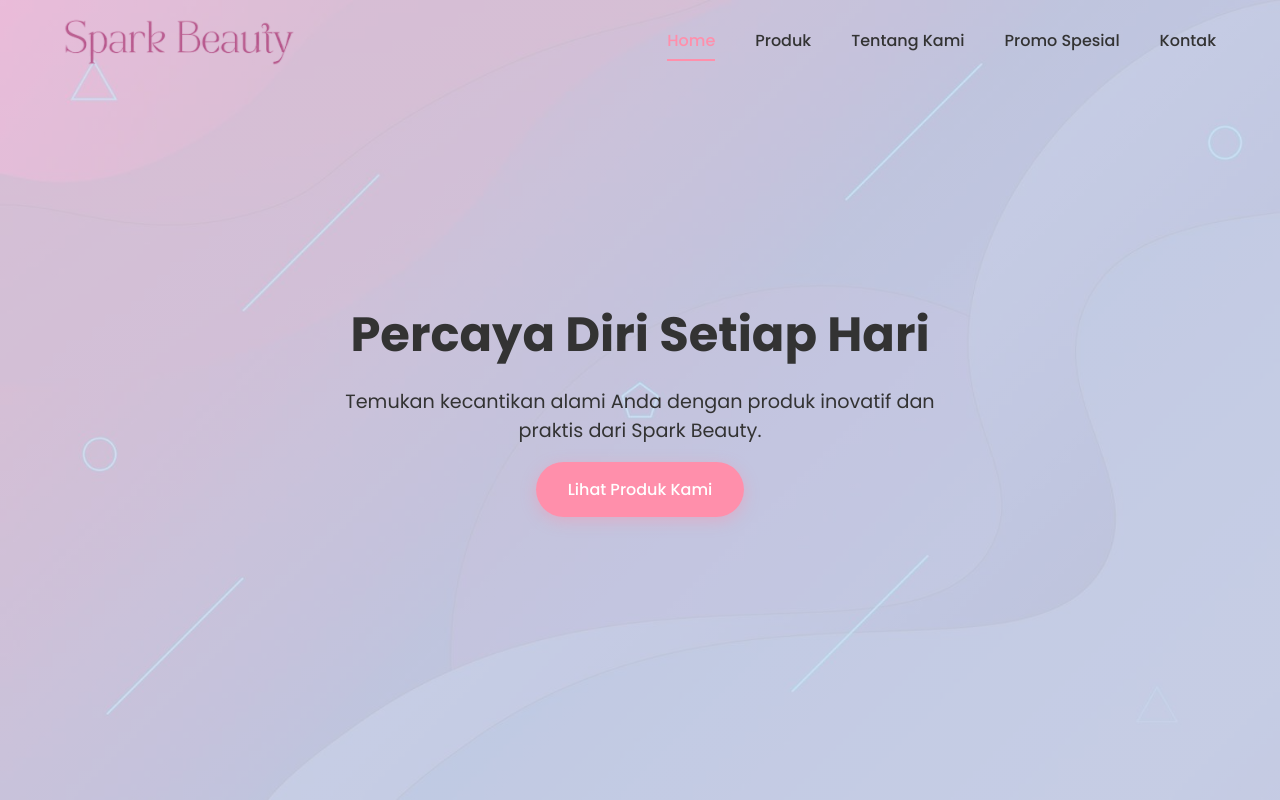
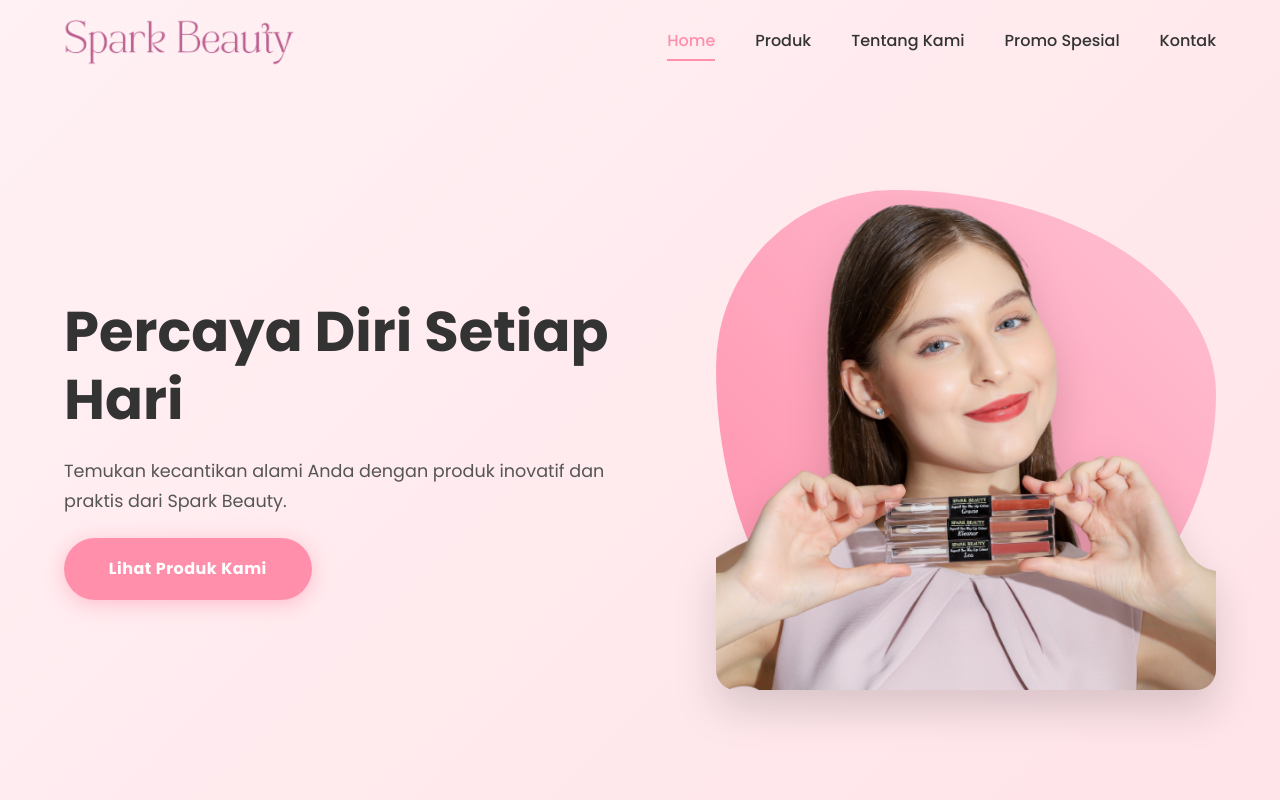
Before and after one commit to matteusmoreno/spark-beauty-website, a React (Create React App) app: page / in a window 1280 px wide. Shown: the top 800 px of the page. Built offline with nearby package versions, Linux system fonts and the light colour scheme.

Commit message:
first part

```diff
--- a/src/assets/styles/App.css
+++ b/src/assets/styles/App.css
@@ -94,51 +94,121 @@ body {
   display: none;
 }
 
-/* Seção Hero */
+/* --- SEÇÃO HERO (NOVO DESIGN) --- */
 .hero {
-  background-image: linear-gradient(rgba(255, 255, 255, 0.7), rgba(255, 255, 255, 0.7)), url('../images/hero-background.jpg');
-  background-size: cover;
-  background-position: center;
-  height: 100vh;
+  background: linear-gradient(135deg, #fff1f4 0%, #ffe4e9 100%);
+  min-height: 100vh;
   display: flex;
   align-items: center;
-  justify-content: center;
-  text-align: center;
-  padding: 0 5%;
-  margin-top: 0;
-  /* A navbar transparente fica sobre o hero */
+  padding: 80px 5% 0;
+  /* Adiciona padding superior para a navbar */
+  overflow: hidden;
+}
+
+.hero-container {
+  display: flex;
+  align-items: center;
+  justify-content: space-between;
+  max-width: 1200px;
+  margin: 0 auto;
+  width: 100%;
+  gap: 2rem;
+}
+
+.hero-content {
+  flex: 1;
+  text-align: left;
+  max-width: 550px;
+  z-index: 2;
 }
 
 .hero-content h1 {
-  font-size: 3rem;
-  color: var(--text-color);
+  font-size: 3.5rem;
+  /* Maior e mais impactante */
+  font-weight: 700;
+  line-height: 1.2;
+  margin-bottom: 1.5rem;
 }
 
 .hero-content p {
-  font-size: 1.2rem;
-  margin: 1rem 0 2rem;
-  max-width: 600px;
+  font-size: 1.1rem;
+  line-height: 1.7;
+  color: #555;
+  margin-bottom: 2.5rem;
 }
 
 .cta-button {
   background-color: var(--secondary-color);
   color: var(--white-color);
-  padding: 1rem 2rem;
+  padding: 1.2rem 2.8rem;
+  /* Botão maior */
   border-radius: 50px;
   text-decoration: none;
-  font-weight: 500;
+  font-weight: 600;
   transition: all 0.3s ease;
   border: none;
-  box-shadow: 0 4px 15px rgba(255, 143, 171, 0.4);
+  box-shadow: 0 4px 20px rgba(255, 143, 171, 0.5);
+  font-size: 1rem;
+  letter-spacing: 0.5px;
 }
 
 .cta-button:hover {
   background-color: #ff6b95;
-  transform: translateY(-2px);
-  box-shadow: 0 6px 20px rgba(255, 143, 171, 0.5);
+  transform: translateY(-4px);
+  box-shadow: 0 8px 25px rgba(255, 143, 171, 0.6);
 }
 
-/* --- SEÇÕES GERAIS (TÍTULOS E SUBTÍTULOS) - REFORMULADO --- */
+.hero-image-container {
+  flex: 1;
+  display: flex;
+  align-items: center;
+  justify-content: center;
+  position: relative;
+  max-width: 500px;
+  height: 500px;
+  /* Adiciona uma altura fixa para o container */
+}
+
+.hero-image-bg {
+  position: absolute;
+  width: 100%;
+  height: 100%;
+  background: linear-gradient(45deg, var(--secondary-color), #ffc1d3);
+  border-radius: 30% 70% 70% 30% / 30% 30% 70% 70%;
+  animation: morph 8s ease-in-out infinite;
+  z-index: 0;
+}
+
+/* ALTERAÇÃO PRINCIPAL AQUI */
+.hero-image {
+  position: relative;
+  z-index: 1;
+  width: 100%;
+  /* A imagem terá 100% do tamanho do container */
+  height: 100%;
+  object-fit: cover;
+  /* Garante que a imagem cubra o espaço */
+  border-radius: 20px;
+  /* Cantos arredondados, não um círculo */
+  filter: drop-shadow(0 20px 20px rgba(0, 0, 0, 0.15));
+}
+
+@keyframes morph {
+  0% {
+    border-radius: 30% 70% 70% 30% / 30% 30% 70% 70%;
+  }
+
+  50% {
+    border-radius: 50% 50% 30% 70% / 50% 70% 30% 50%;
+  }
+
+  100% {
+    border-radius: 30% 70% 70% 30% / 30% 30% 70% 70%;
+  }
+}
+
+
+/* Seções Gerais (Títulos e Subtítulos) */
 .section-header {
   text-align: center;
   margin-bottom: 4rem;
@@ -146,19 +216,14 @@ body {
 
 .section-title {
   font-size: 2.8rem;
-  /* Ligeiramente maior */
   font-weight: 700;
   letter-spacing: 0.5px;
-  /* Espaçamento para um look mais refinado */
   margin-bottom: 1rem;
-  /* Aumenta o espaçamento para o subtítulo */
   position: relative;
   display: inline-block;
-  /* Necessário para o pseudo-elemento ::after */
   padding-bottom: 0.8rem;
 }
 
-/* Linha decorativa abaixo do título */
 .section-title::after {
   content: '';
   position: absolute;
@@ -174,13 +239,10 @@ body {
 .section-subtitle {
   font-size: 1.1rem;
   color: #6c757d;
-  /* Um cinzento mais suave */
   max-width: 600px;
   margin: 0 auto;
   line-height: 1.7;
-  /* Melhora a legibilidade */
 }
-
 
 /* --- SEÇÃO DE PRODUTOS REFORMULADA --- */
 .products-section-showcase {
@@ -596,6 +658,24 @@ body {
 /* --- DESIGN RESPONSIVO --- */
 
 @media (max-width: 992px) {
+  .hero-container {
+    flex-direction: column;
+    text-align: center;
+    gap: 3rem;
+    padding-top: 5rem;
+  }
+
+  .hero-content {
+    order: 2;
+    text-align: center;
+  }
+
+  .hero-image-container {
+    order: 1;
+    height: auto;
+    /* Altura automática em telas menores */
+    max-width: 350px;
+  }
 
   .product-row,
   .product-row-reverse {
--- a/src/components/Hero.js
+++ b/src/components/Hero.js
@@ -1,14 +1,80 @@
 import React from 'react';
+import { motion } from 'framer-motion';
+// ALTERAÇÃO: Importando a nova imagem de textura
+import heroProductImage from '../assets/images/hero-beauty-texture.png';
 
 const Hero = () => {
+    const containerVariants = {
+        hidden: { opacity: 0 },
+        visible: {
+            opacity: 1,
+            transition: {
+                staggerChildren: 0.2,
+                delayChildren: 0.3,
+            },
+        },
+    };
+
+    const itemVariants = {
+        hidden: { y: 20, opacity: 0 },
+        visible: {
+            y: 0,
+            opacity: 1,
+            transition: {
+                duration: 0.6,
+                ease: "easeOut",
+            },
+        },
+    };
+
+    const imageVariants = {
+        hidden: { scale: 0.8, opacity: 0 },
+        visible: {
+            scale: 1,
+            opacity: 1,
+            transition: {
+                duration: 0.8,
+                ease: "circOut",
+            },
+        },
+    };
+
+
     return (
-        <section id="home" className="hero">
-            <div className="hero-content">
-                <h1>Percaya Diri Setiap Hari</h1>
-                <p>Temukan kecantikan alami Anda dengan produk inovatif dan praktis dari Spark Beauty.</p>
-                <a href="#products" className="cta-button">Lihat Produk Kami</a>
+        <motion.section
+            id="home"
+            className="hero"
+            variants={containerVariants}
+            initial="hidden"
+            animate="visible"
+        >
+            <div className="hero-container">
+                <div className="hero-content">
+                    <motion.h1 variants={itemVariants}>
+                        Percaya Diri Setiap Hari
+                    </motion.h1>
+                    <motion.p variants={itemVariants}>
+                        Temukan kecantikan alami Anda dengan produk inovatif dan praktis dari Spark Beauty.
+                    </motion.p>
+                    <motion.div variants={itemVariants}>
+                        <a href="#products" className="cta-button">
+                            Lihat Produk Kami
+                        </a>
+                    </motion.div>
+                </div>
+                <div className="hero-image-container">
+                    <motion.div className="hero-image-bg" variants={imageVariants}></motion.div>
+                    <motion.img
+                        src={heroProductImage}
+                        alt="Spark Beauty Product"
+                        className="hero-image"
+                        variants={imageVariants}
+                        whileHover={{ scale: 1.05 }}
+                        transition={{ type: "spring", stiffness: 300 }}
+                    />
+                </div>
             </div>
-        </section>
+        </motion.section>
     );
 };
 
```
Also changed, not shown: src/assets/images/hero-beauty-texture.png (added).
